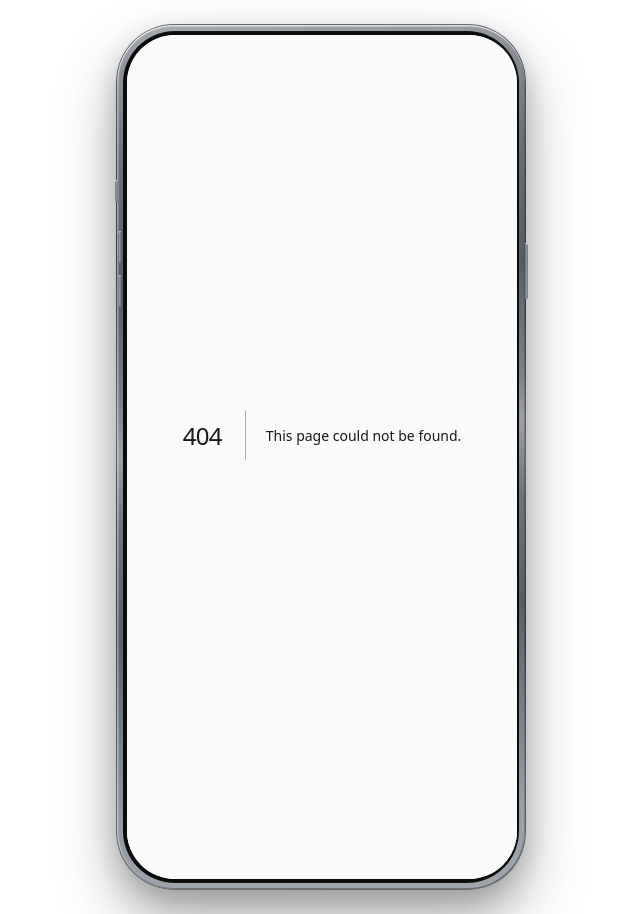
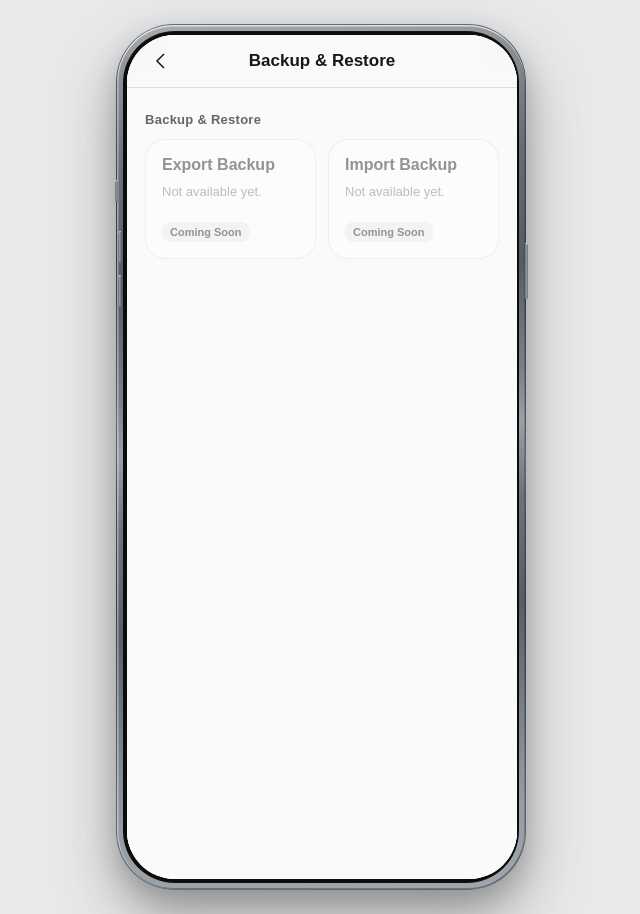
Before and after one commit to yecays-ai/veil, a Next.js app: page /settings/backup in a window 1280 px wide. Before the commit this address had no page. Shown: the whole page, without its empty margins (319-959 px from the left). Built offline with nearby package versions, Linux system fonts and the light colour scheme.

Commit message:
feat(settings): add backup and restore entry

```diff
--- /dev/null
+++ b/app/settings/backup/page.tsx
@@ -0,0 +1,15 @@
+import { PageShell } from "../../../components/page-shell";
+import { BackupRestoreSettings } from "../../../components/settings/backup-restore";
+
+export default function Page() {
+  return (
+    <PageShell
+      className="settings-app"
+      title="Backup & Restore"
+      backHref="/settings"
+      backLabel="Back to Settings"
+    >
+      <BackupRestoreSettings />
+    </PageShell>
+  );
+}
--- a/app/settings/settings.css
+++ b/app/settings/settings.css
@@ -213,6 +213,26 @@
   place-items: center;
   border-radius: 12px;
   background: color-mix(in srgb, var(--theme-text) 7%, transparent);
+  font-weight: 600;
+}
+.settings-backup-grid {
+  display: grid;
+  grid-template-columns: repeat(2, minmax(0, 1fr));
+  gap: 12px;
+}
+.settings-app .settings-backup-action {
+  appearance: none;
+  width: 100%;
+  color: var(--theme-text);
+  text-align: left;
+  cursor: default;
+}
+.settings-backup-status {
+  justify-self: start;
+  padding: 4px 8px;
+  border-radius: 8px;
+  background: color-mix(in srgb, var(--theme-text) 8%, transparent);
+  font-size: 11px;
   font-weight: 600;
 }
 .settings-config-card {
--- /dev/null
+++ b/components/settings/backup-restore.tsx
@@ -0,0 +1,26 @@
+export function BackupRestoreSettings() {
+  return (
+    <section>
+      <h2 className="settings-section-label">Backup &amp; Restore</h2>
+      <div className="settings-backup-grid">
+        {[
+          { id: "export-backup", label: "Export Backup" },
+          { id: "import-backup", label: "Import Backup" },
+        ].map((action) => (
+          <button
+            className="settings-card settings-backup-action"
+            disabled
+            key={action.id}
+            type="button"
+          >
+            <span className="settings-card-copy">
+              <strong>{action.label}</strong>
+              <span>Not available yet.</span>
+            </span>
+            <span className="settings-backup-status">Coming Soon</span>
+          </button>
+        ))}
+      </div>
+    </section>
+  );
+}
```
Also changed, not shown: app/settings/page.tsx (+13 -1 lines), 2 other files (tests, documents, lock files or other folders).
